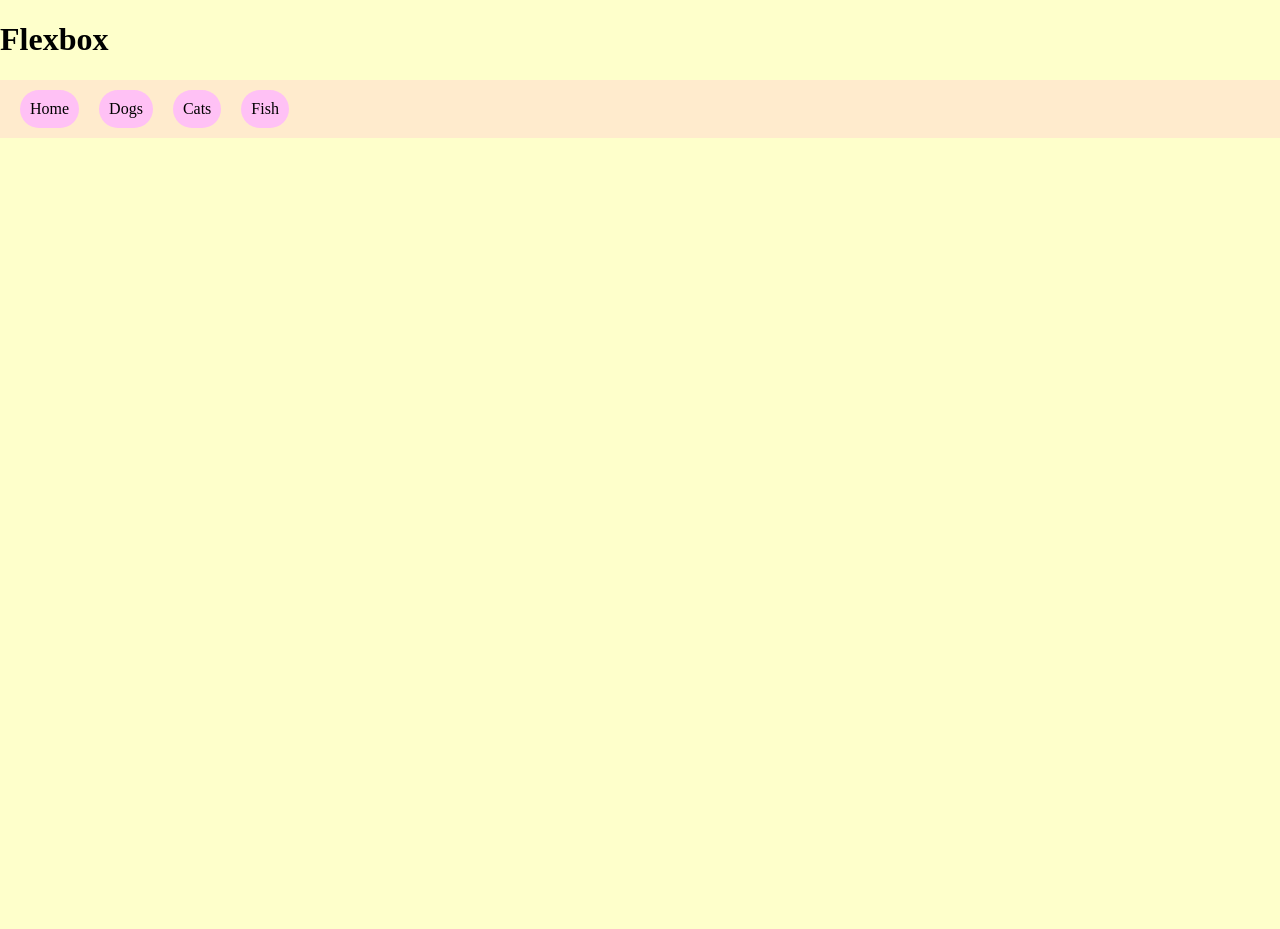
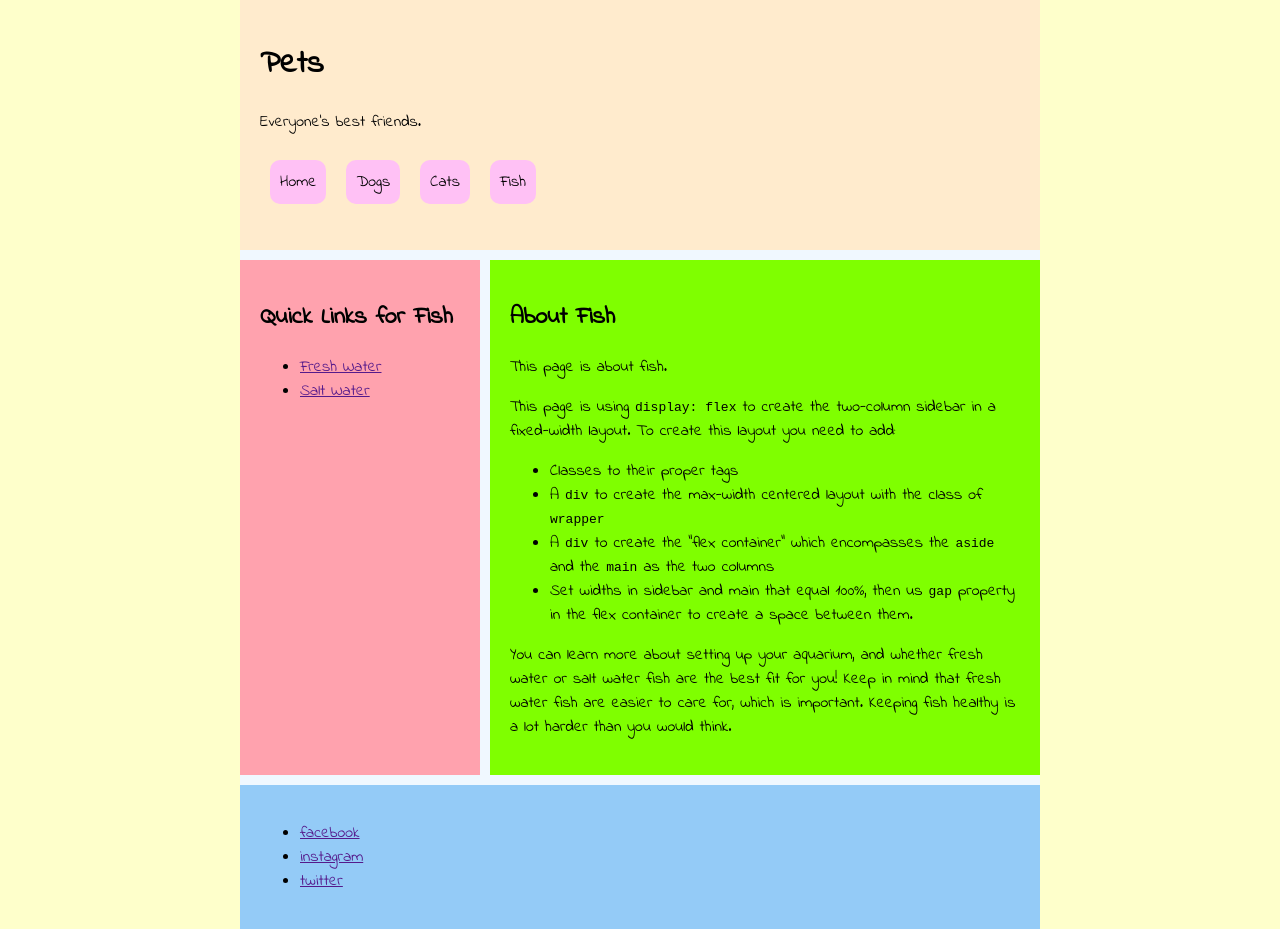
Before and after one commit to escobar8uwm/8-flexbox, a plain HTML site: page index.html in a window 1280 px wide. Before the commit the page ends 800 px from the top, so only its background shows below. Drawn offline with Linux system fonts and the light colour scheme.

Commit message:
finished site

```diff
--- a/index.html
+++ b/index.html
@@ -4,10 +4,19 @@
         <meta charset="utf-8">
         <title>Flexbox</title>
         <link rel="stylesheet" href="styles.css">
+
+        <link rel="preconnect" href="https://fonts.googleapis.com">
+        <link rel="preconnect" href="https://fonts.gstatic.com" crossorigin>
+        <link href="https://fonts.googleapis.com/css2?family=Indie+Flower&display=swap" rel="stylesheet">
     </head>
 
     <body>
-        <h1>Flexbox</h1>
+        <div class="wrapper">
+        <header class="site-header">
+        <h1>Pets</h1>
+        <p>
+            Everyone's best friends.
+        </p>
         <nav>
             <ul class="bullets">
                 <li>
@@ -24,24 +33,53 @@
                 </li>
             </ul>
         </nav>
+        </header>
 
+        <div class="two-col">
+        <aside class="sidebar">
+                <h2>Quick Links for Fish</h2>
+                <nav>
+                    <ul>
+                        <li><a href="">Fresh Water</a></li>
+                        <li><a href="">Salt Water</a></li>
+                    </ul>
+                </nav>
+        </aside>
+
+        <main class="site-main">
+            <article>
+                <h2>About Fish</h2>
+                <p>This page is about fish.</p>
+                <p>This page is using <code>display: flex</code> to create the two-column sidebar in a fixed-width layout.
+                    To create this layout you need to add:</p>
+                <ul>
+                    <li>Classes to their proper tags</li>
+                    <li>A <code>div</code> to create the max-width centered layout with the class of <code>wrapper</code></li>
+                    <li>A <code>div</code> to create the "flex container" which encompasses the <code>aside</code> and the
+                        <code>main</code> as the two columns</li>
+                    <li>Set widths in sidebar and main that equal 100%, then us <code>gap</code> property in the flex
+                        container to create a space between them.</li>
+                </ul>
+
+                <p>You can learn more about setting up your aquarium, and whether fresh water or salt water fish are the
+                    best fit for you! Keep in mind that fresh water fish are easier to care for, which is important. Keeping
+                    fish healthy is a lot harder than you would think.</p>
+            </article>
+        </main>
+        </div>
+
+        <footer class="site-footer">
+            <ul>
+                <li><a href="">facebook</a></li>
+                <li><a href="">instagram</a></li>
+                <li><a href="">twitter</a></li>
+            </ul>
+        </footer>
+
+        </div>
 
     </body>
 
 
 
-
-
-
-
-
-
-
-
-
-
-
-
-
-
 </html>
--- a/styles.css
+++ b/styles.css
@@ -1,29 +1,65 @@
 html{
     background-color: rgb(254, 255, 203);
+    font-family: "Indie Flower", cursive;
+    font-weight: 400;
+    font-style: normal;
 }
+
 
 body{
     margin: 0;
 }
 
+.site-header{
+    padding: 20px;
+    background-color: blanchedalmond;
+}
+
 .bullets {
     list-style-type: none;
-    padding: 10px;
+    padding: 0px;
     display:flex;
     background-color: blanchedalmond;
-
 }
 
 .site-link{
-    margin: 0 10px;
+    margin: 10px;
     background-color: rgb(255, 193, 245);
     padding: 10px;
     text-decoration: none;
     color: black;
     display:inline-block;
-    border-radius: 20px;
+    border-radius: 10px;
 }
 
 .site-link:hover {
     background-color: darkorange;
 }
+
+.sidebar{
+    background-color: rgb(255, 162, 174);
+    flex: 0 0 200px;
+    padding: 20px;
+}
+
+.site-main{
+    background-color: chartreuse;
+    padding: 20px;
+}
+
+.site-footer{
+    background-color: rgb(148, 203, 247);
+    padding: 20px;
+}
+
+.wrapper{
+    max-width: 800px;
+    margin: 0 auto;
+    background-color: aliceblue;
+}
+
+.two-col{
+    display: flex;
+    gap: 10px;
+    margin: 10px 0;
+}
```
